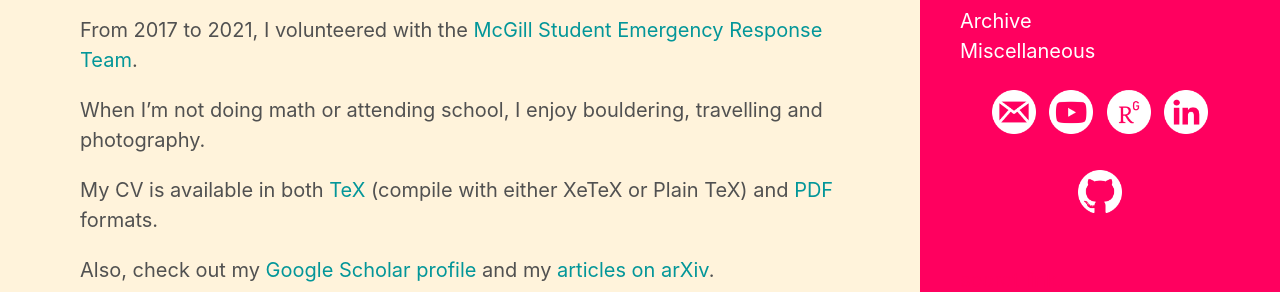
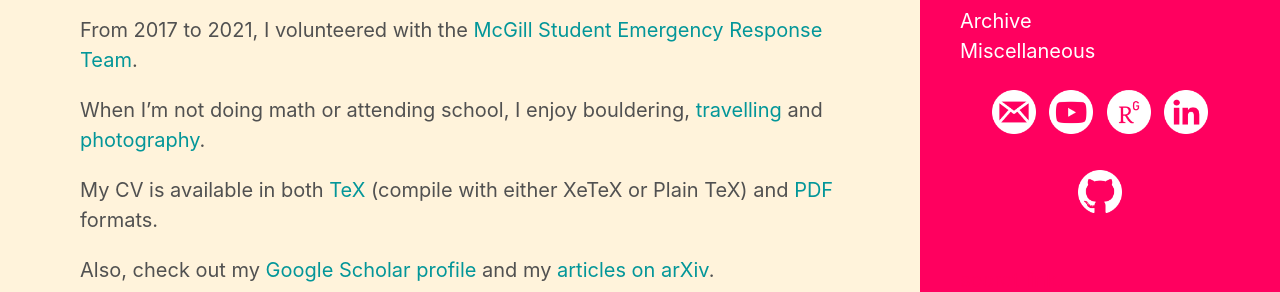
Before and after one commit to marcelgoh/marcelgoh.github.io, a Jekyll site: the page built from about/index.md, in a window 1280 px wide. Shown: the part 745-1037 px from the top of the page. Built offline with Jekyll 4.4.1, drawn with Linux system fonts in a browser that asks for light colours; some web fonts are replaced; some of the changed lines change nothing that is shown.

Commit message:
Two links

```diff
--- a/about/index.md
+++ b/about/index.md
@@ -16,7 +16,8 @@ My favourite polygon is the pentagon.
 
 From 2017 to 2021, I volunteered with the [McGill Student Emergency Response Team](http://msert.sus.mcgill.ca/).
 
-When I'm not doing math or attending school, I enjoy bouldering, travelling and photography.
+When I'm not doing math or attending school, I enjoy bouldering, [travelling]({{ site.baseurl }}/travel/index.html)
+and [photography]({{ site.baseurl }}/travel/photos.html).
 
 My CV is available in both
 [TeX](https://raw.githubusercontent.com/marcelgoh/marcelgoh.github.io/master/about/vita.tex) (compile with either
```
